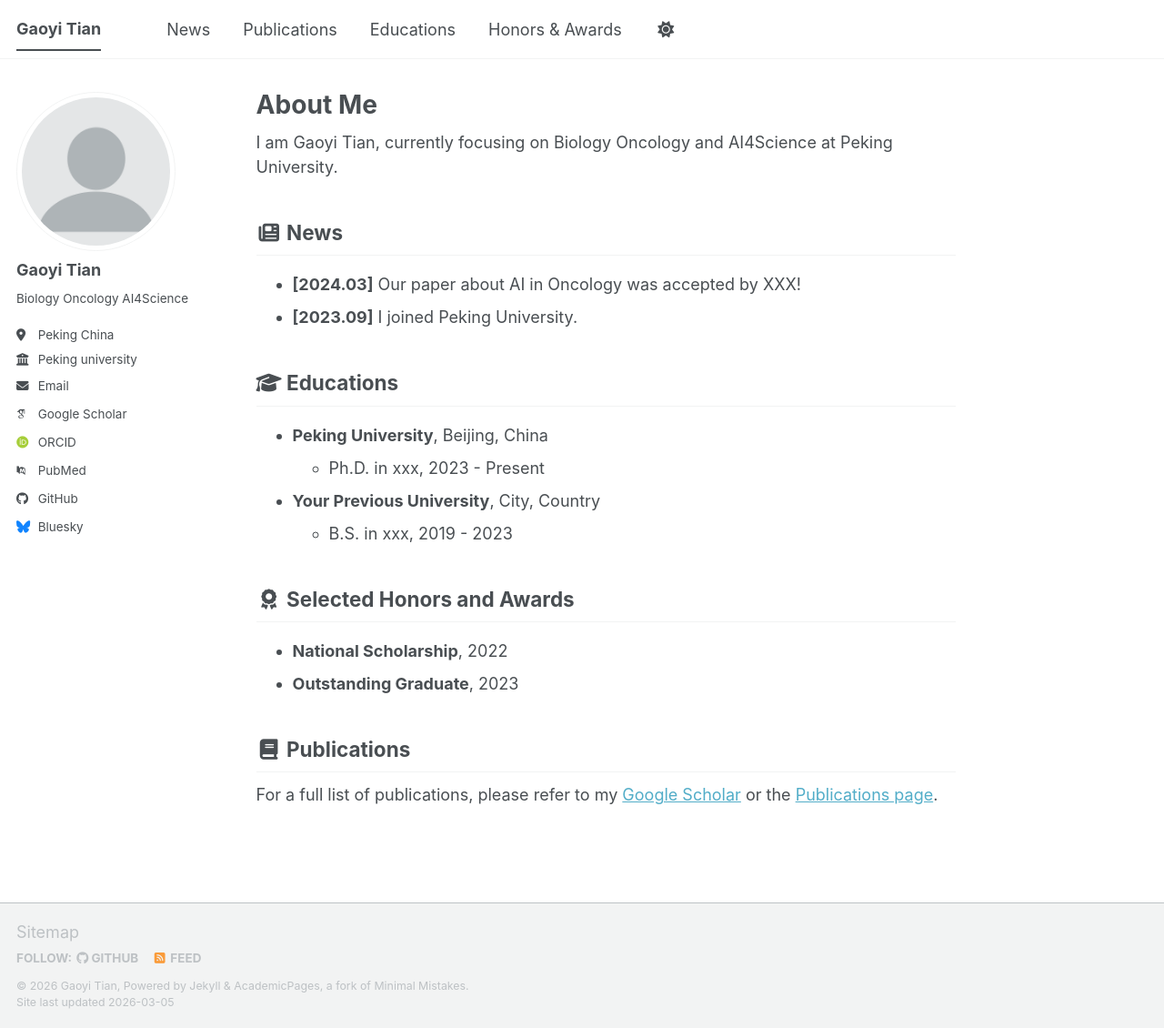
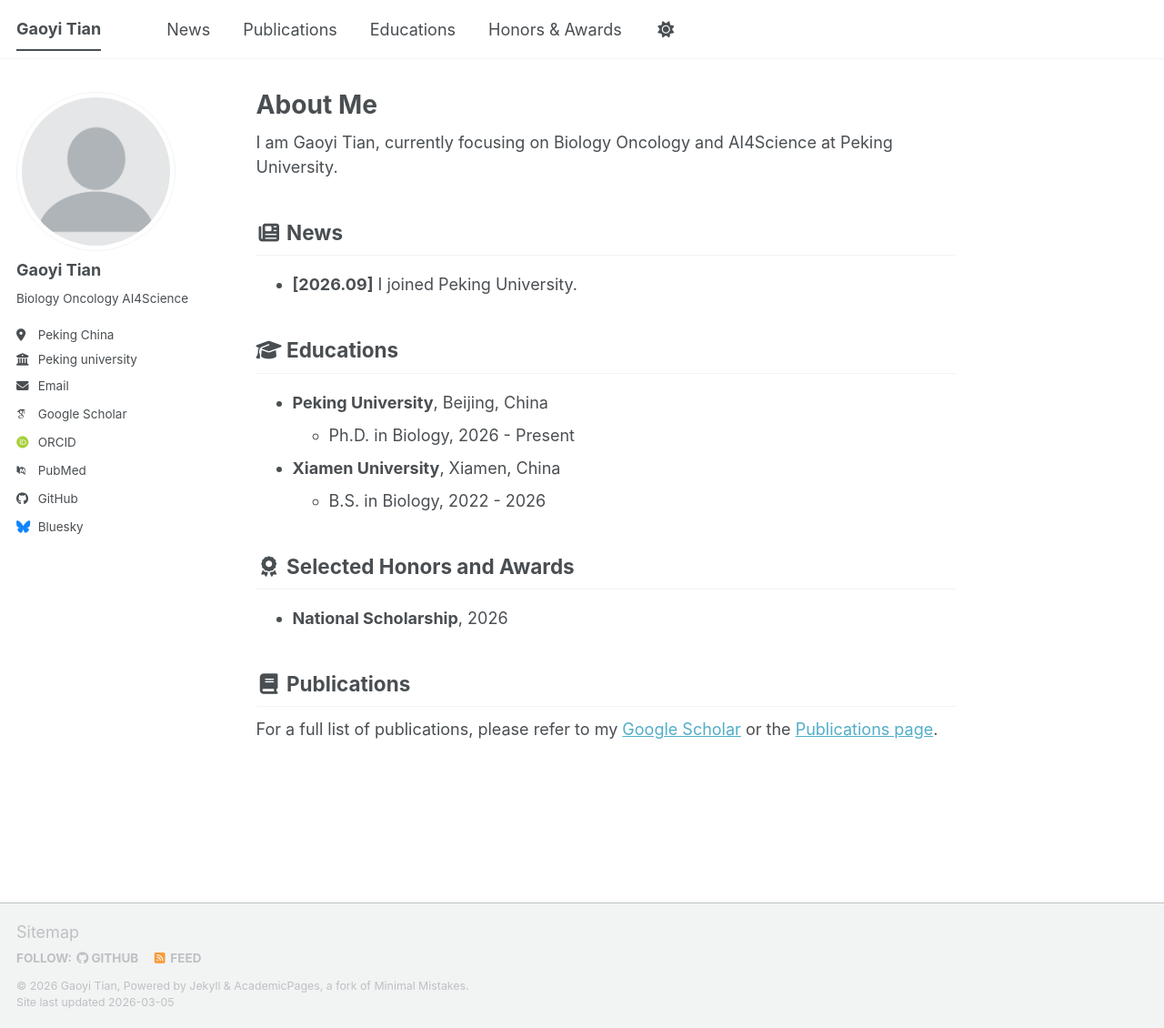
Before and after one commit to Beibeiisme333/Beibeiisme333.github.io, a Jekyll site: the page built from _pages/about.md, in a window 1280 px wide and 1130 px high. Shown: the whole window at 91% size. Built offline with Jekyll 4.4.1, drawn with Linux system fonts in a browser that asks for light colours; some web fonts are replaced; a script bundle is joined from its source files by our own code; library files that are not in the unit come from our copies.

Commit message:
Update about.md

```diff
--- a/_pages/about.md
+++ b/_pages/about.md
@@ -11,18 +11,16 @@ redirect_from:
 I am Gaoyi Tian, currently focusing on Biology Oncology and AI4Science at Peking University.
 
 ## <i class="fas fa-fw fa-newspaper"></i> News {#news}
-* **[2024.03]** Our paper about AI in Oncology was accepted by XXX!
-* **[2023.09]** I joined Peking University.
+* **[2026.09]** I joined Peking University.
 
 ## <i class="fas fa-fw fa-graduation-cap"></i> Educations {#educations}
 * **Peking University**, Beijing, China
-  * Ph.D. in xxx, 2023 - Present
-* **Your Previous University**, City, Country
-  * B.S. in xxx, 2019 - 2023
+  * Ph.D. in Biology, 2026 - Present
+* **Xiamen University**, Xiamen, China
+  * B.S. in Biology, 2022 - 2026
 
 ## <i class="fas fa-fw fa-award"></i> Selected Honors and Awards {#honors}
-* **National Scholarship**, 2022
-* **Outstanding Graduate**, 2023
+* **National Scholarship**, 2026
 
 ## <i class="fas fa-fw fa-book"></i> Publications
 For a full list of publications, please refer to my [Google Scholar](https://scholar.google.com/citations?user=PS_CX0AAAAAJ) or the [Publications page](/publications/).
```
